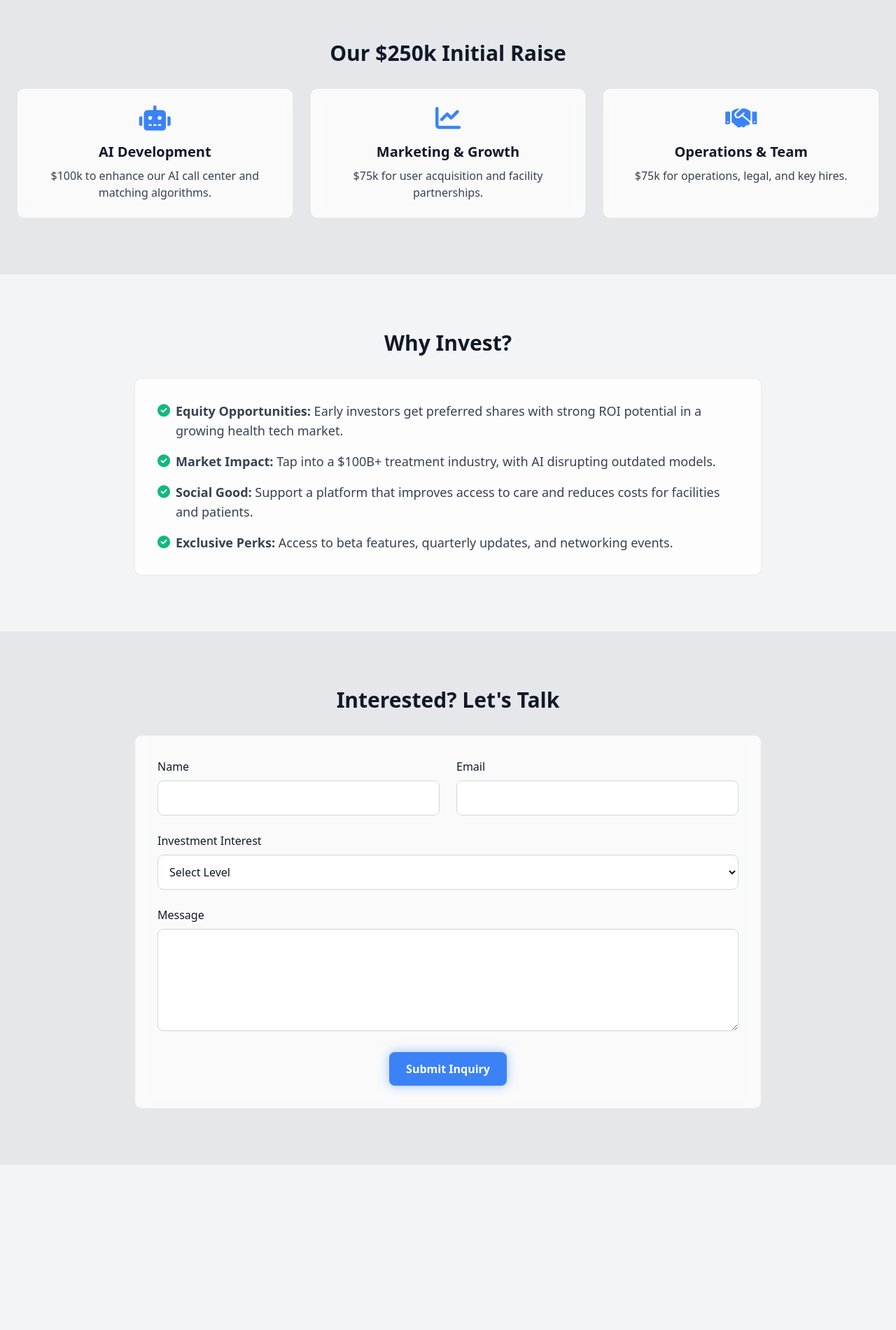
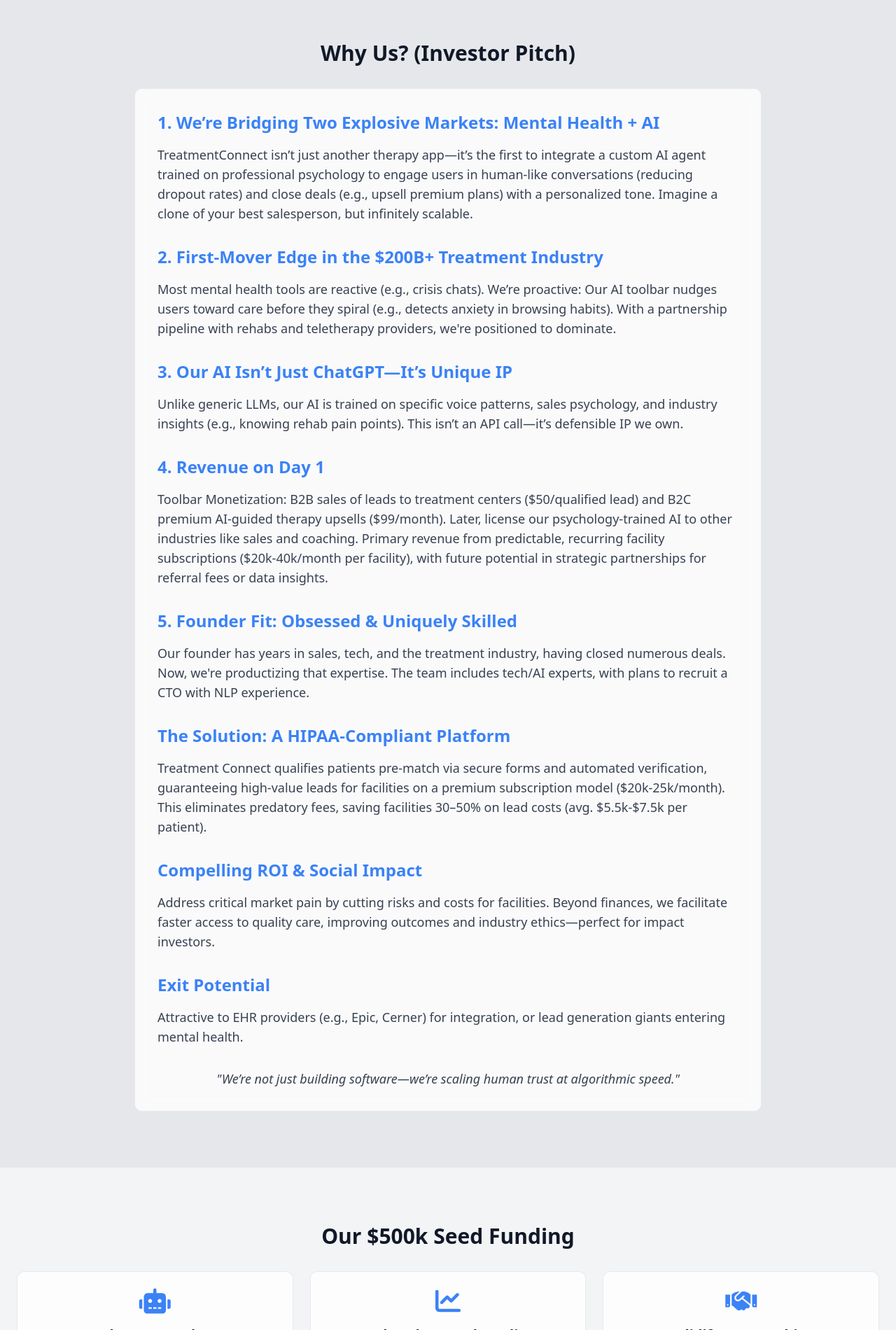
Before and after one commit to JSoul13/TrueTreatInvest, a plain HTML site: page index.html in a window 1280 px wide. Shown: the part 900-2800 px from the top of the page at 70% size. Before the commit the page ends 2564 px from the top, so only its background shows below. Drawn offline with nearby package versions, Linux system fonts and the light colour scheme.

Commit message:
Update index.html
Signed-off-by: JSoul13 <Jeaninne@J9cd.com>

```diff
--- a/index.html
+++ b/index.html
@@ -34,13 +34,15 @@
     </nav>
 
     <!-- Hero Pitch Section -->
+
     <header class="py-20 bg-gray-200 text-center">
         <div class="container mx-auto px-6">
             <h1 class="text-4xl font-bold mb-6 text-gray-900">Join the Revolution: Invest in <span class="text-blue-500">TreatmentConnect AI</span></h1>
-            <p class="text-xl mb-8 text-gray-700 max-w-3xl mx-auto">We're raising $250k in initial capital to transform treatment connections with AI. Be part of a solution that saves lives and disrupts predatory marketing in healthcare.</p>
+            <p class="text-xl mb-8 text-gray-700 max-w-3xl mx-auto">We're raising $500k in initial capital to transform treatment connections with AI. Be part of a solution that saves lives and disrupts predatory marketing in healthcare.</p>
             <a href="#contact-form" class="bg-blue-500 hover:bg-blue-600 text-white font-bold py-3 px-6 rounded-lg transition ai-glow">Get in Touch</a>
         </div>
     </header>
+
 
     <!-- Company Overview -->
     <section class="py-20 bg-gray-100">
@@ -53,32 +55,76 @@
         </div>
     </section>
 
-    <!-- Funding Goals -->
+    <!-- Why Us Section -->
     <section class="py-20 bg-gray-200">
         <div class="container mx-auto px-6">
-            <h2 class="text-3xl font-bold mb-8 text-center text-gray-900">Our $250k Initial Raise</h2>
+            <h2 class="text-3xl font-bold mb-8 text-center text-gray-900">Why Us? (Investor Pitch)</h2>
+            <div class="glass-card p-8 max-w-4xl mx-auto space-y-8">
+                <div>
+                    <h3 class="text-2xl font-bold mb-4 text-blue-500">1. We’re Bridging Two Explosive Markets: Mental Health + AI</h3>
+                    <p class="text-lg text-gray-700">TreatmentConnect isn’t just another therapy app—it’s the first to integrate a custom AI agent trained on professional psychology to engage users in human-like conversations (reducing dropout rates) and close deals (e.g., upsell premium plans) with a personalized tone. Imagine a clone of your best salesperson, but infinitely scalable.</p>
+                </div>
+                <div>
+                    <h3 class="text-2xl font-bold mb-4 text-blue-500">2. First-Mover Edge in the $200B+ Treatment Industry</h3>
+                    <p class="text-lg text-gray-700">Most mental health tools are reactive (e.g., crisis chats). We’re proactive: Our AI toolbar nudges users toward care before they spiral (e.g., detects anxiety in browsing habits). With a partnership pipeline with rehabs and teletherapy providers, we're positioned to dominate.</p>
+                </div>
+                <div>
+                    <h3 class="text-2xl font-bold mb-4 text-blue-500">3. Our AI Isn’t Just ChatGPT—It’s Unique IP</h3>
+                    <p class="text-lg text-gray-700">Unlike generic LLMs, our AI is trained on specific voice patterns, sales psychology, and industry insights (e.g., knowing rehab pain points). This isn’t an API call—it’s defensible IP we own.</p>
+                </div>
+                <div>
+                    <h3 class="text-2xl font-bold mb-4 text-blue-500">4. Revenue on Day 1</h3>
+                    <p class="text-lg text-gray-700">Toolbar Monetization: B2B sales of leads to treatment centers ($50/qualified lead) and B2C premium AI-guided therapy upsells ($99/month). Later, license our psychology-trained AI to other industries like sales and coaching. Primary revenue from predictable, recurring facility subscriptions ($20k-40k/month per facility), with future potential in strategic partnerships for referral fees or data insights.</p>
+                </div>
+                <div>
+                    <h3 class="text-2xl font-bold mb-4 text-blue-500">5. Founder Fit: Obsessed & Uniquely Skilled</h3>
+                    <p class="text-lg text-gray-700">Our founder has years in sales, tech, and the treatment industry, having closed numerous deals. Now, we're productizing that expertise. The team includes tech/AI experts, with plans to recruit a CTO with NLP experience.</p>
+                </div>
+                <div>
+                    <h3 class="text-2xl font-bold mb-4 text-blue-500">The Solution: A HIPAA-Compliant Platform</h3>
+                    <p class="text-lg text-gray-700">Treatment Connect qualifies patients pre-match via secure forms and automated verification, guaranteeing high-value leads for facilities on a premium subscription model ($20k-25k/month). This eliminates predatory fees, saving facilities 30–50% on lead costs (avg. $5.5k-$7.5k per patient).</p>
+                </div>
+                <div>
+                    <h3 class="text-2xl font-bold mb-4 text-blue-500">Compelling ROI & Social Impact</h3>
+                    <p class="text-lg text-gray-700">Address critical market pain by cutting risks and costs for facilities. Beyond finances, we facilitate faster access to quality care, improving outcomes and industry ethics—perfect for impact investors.</p>
+                </div>
+                <div>
+                    <h3 class="text-2xl font-bold mb-4 text-blue-500">Exit Potential</h3>
+                    <p class="text-lg text-gray-700">Attractive to EHR providers (e.g., Epic, Cerner) for integration, or lead generation giants entering mental health.</p>
+                </div>
+                <div class="text-center">
+                    <p class="text-lg text-gray-700 italic">"We’re not just building software—we’re scaling human trust at algorithmic speed."</p>
+                </div>
+            </div>
+        </div>
+    </section>
+
+    <!-- Funding Goals -->
+    <section class="py-20 bg-gray-100">
+        <div class="container mx-auto px-6">
+            <h2 class="text-3xl font-bold mb-8 text-center text-gray-900">Our $500k Seed Funding</h2>
             <div class="grid grid-cols-1 md:grid-cols-3 gap-6">
                 <div class="glass-card p-6 text-center">
                     <i class="fas fa-robot text-blue-500 text-4xl mb-4"></i>
-                    <h3 class="text-xl font-bold mb-2">AI Development</h3>
-                    <p class="text-gray-700">$100k to enhance our AI call center and matching algorithms.</p>
+                    <h3 class="text-xl font-bold mb-2">Develop & Launch MVP</h3>
+                    <p class="text-gray-700">Build core features for patient qualification and facility matching.</p>
                 </div>
                 <div class="glass-card p-6 text-center">
                     <i class="fas fa-chart-line text-blue-500 text-4xl mb-4"></i>
-                    <h3 class="text-xl font-bold mb-2">Marketing & Growth</h3>
-                    <p class="text-gray-700">$75k for user acquisition and facility partnerships.</p>
+                    <h3 class="text-xl font-bold mb-2">Scale Sales & Onboarding</h3>
+                    <p class="text-gray-700">Expand team to onboard 50+ LOI facilities and grow the network.</p>
                 </div>
                 <div class="glass-card p-6 text-center">
                     <i class="fas fa-handshake text-blue-500 text-4xl mb-4"></i>
-                    <h3 class="text-xl font-bold mb-2">Operations & Team</h3>
-                    <p class="text-gray-700">$75k for operations, legal, and key hires.</p>
+                    <h3 class="text-xl font-bold mb-2">Solidify Partnerships</h3>
+                    <p class="text-gray-700">Deepen relationships with exclusive partners and secure more agreements.</p>
                 </div>
             </div>
         </div>
     </section>
 
     <!-- Investor Benefits -->
-    <section class="py-20 bg-gray-100">
+    <section class="py-20 bg-gray-200">
         <div class="container mx-auto px-6">
             <h2 class="text-3xl font-bold mb-8 text-center text-gray-900">Why Invest?</h2>
             <div class="glass-card p-8 max-w-4xl mx-auto">
@@ -105,7 +151,7 @@
     </section>
 
     <!-- Contact Form -->
-    <section id="contact-form" class="py-20 bg-gray-200">
+    <section id="contact-form" class="py-20 bg-gray-100">
         <div class="container mx-auto px-6">
             <h2 class="text-3xl font-bold mb-8 text-center text-gray-900">Interested? Let's Talk</h2>
             <div class="glass-card p-8 max-w-4xl mx-auto">
```
